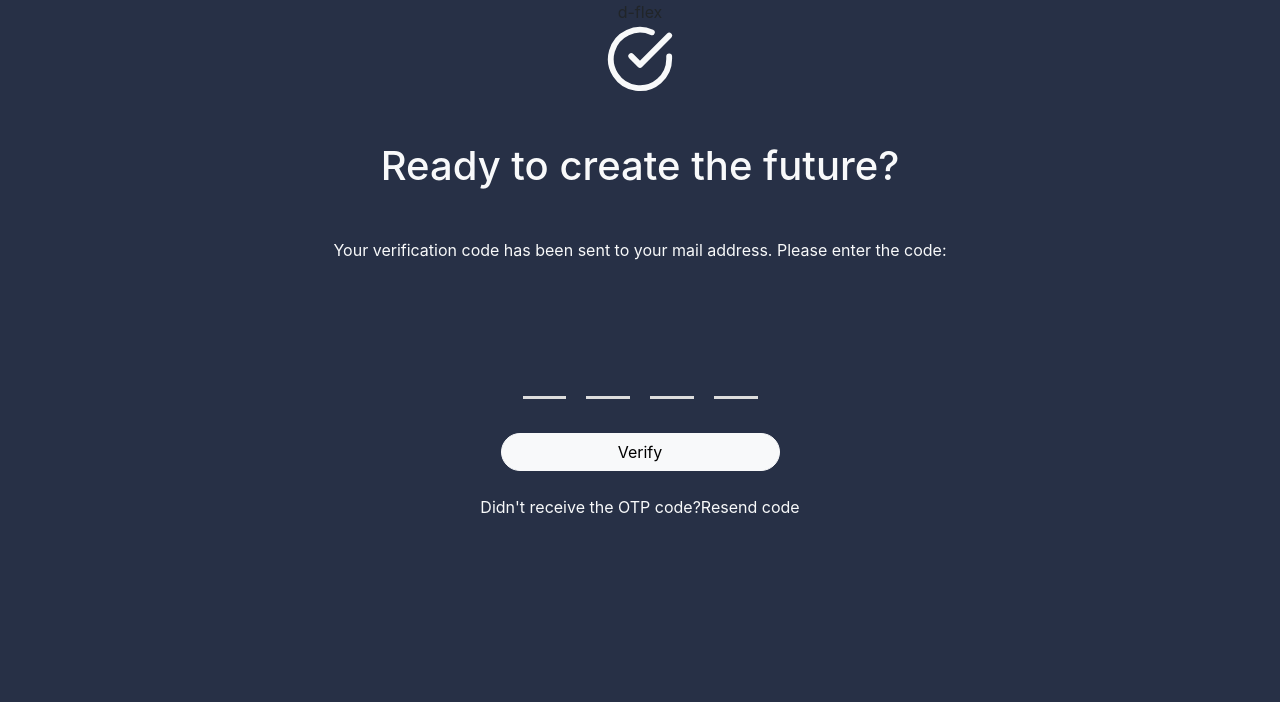
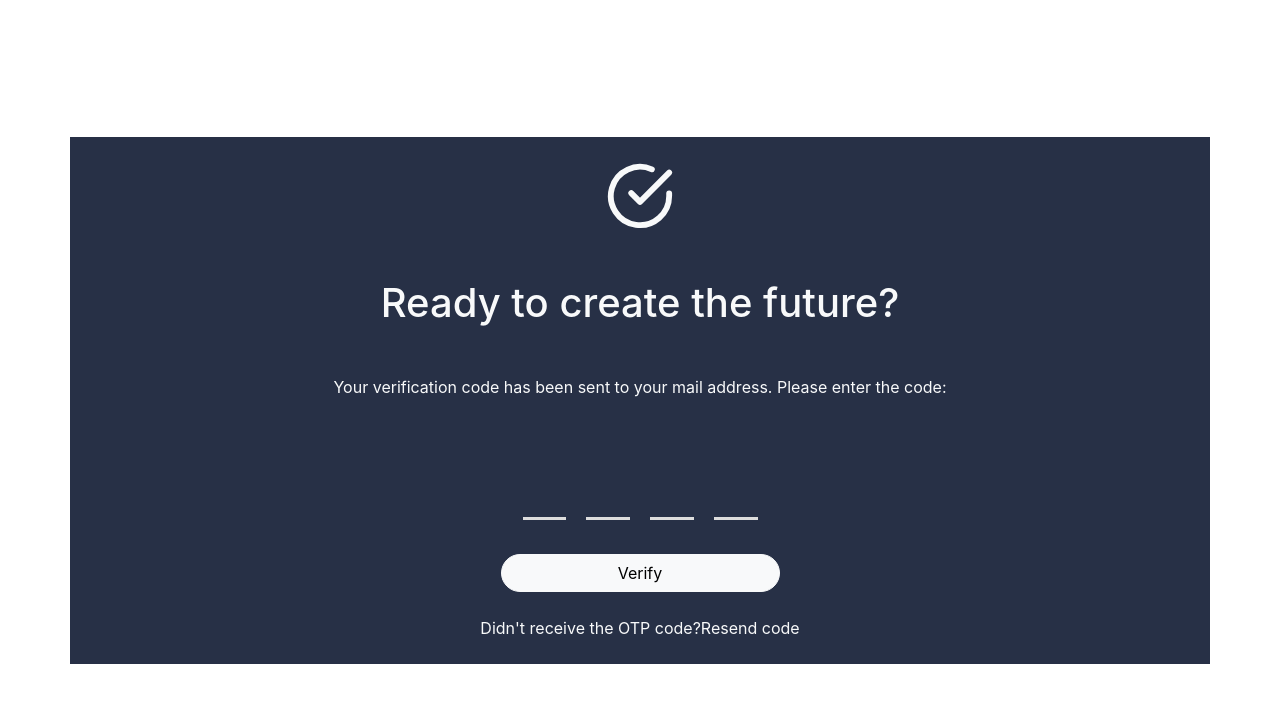
Before and after one commit to NurKevser/image-upload-and-OTP, a React (Create React App) app: page / in a window 1280 px wide. Shown: the top 702 px of the page. Built offline with nearby package versions, Linux system fonts and the light colour scheme.

Commit message:
redesign pages

```diff
--- a/src/App.js
+++ b/src/App.js
@@ -3,7 +3,7 @@ import Layout from "./layout/layout";
 
 const App = () => {
   return (
-    <div className={`backgroundStyle h-100`}>
+    <div className={` h-100`}>
       <Layout />
     </div>
   );
--- a/src/layout/layout.js
+++ b/src/layout/layout.js
@@ -4,12 +4,10 @@ import ImageUpload from "../pages/ImageUpload";
 
 const layout = () => {
   return (
-    <div>
-      <Routes>
-        <Route path="/" element={<Email />}></Route>
-        <Route path="/image" element={<ImageUpload />}></Route>
-      </Routes>
-    </div>
+    <Routes>
+      <Route path="/" element={<Email />}></Route>
+      <Route path="/image" element={<ImageUpload />}></Route>
+    </Routes>
   );
 };
 
--- a/src/pages/Email.js
+++ b/src/pages/Email.js
@@ -2,6 +2,7 @@ import { useState } from "react";
 import { OTPInput } from "../components/Email/OtpInput";
 import { Container, Button } from "reactstrap";
 import { LuCheckCircle } from "react-icons/lu";
+import "../styles/otpInput.css";
 
 const Email = () => {
   const [otp, setOtp] = useState("");
@@ -18,8 +19,8 @@ const Email = () => {
     }
   };
   return (
-    <Container className=" d-flex flex-column justify-content-center text-center align-items-center">
-      d-flex
+    <div className="h-100 d-flex flex-column justify-content-center text-center align-items-center ">
+      <Container className="backgroundStyle py-4 ">
         <div className="text-light mb-5">
           <LuCheckCircle size="70" />
           <h1 className=" my-5">Ready to create the future?</h1>
@@ -48,6 +49,7 @@ const Email = () => {
           </div>
         </div>
       </Container>
+    </div>
   );
 };
 
--- a/src/pages/ImageUpload.js
+++ b/src/pages/ImageUpload.js
@@ -1,6 +1,6 @@
 import React, { useState, useCallback } from "react";
 import Cropper from "react-easy-crop";
-import { Button, Input } from "reactstrap";
+import { Button, Input, Container } from "reactstrap";
 import { getCroppedImg } from "../components/ImageUpload/canvasUtils";
 import "../styles/imageUpload.css";
 
@@ -62,7 +62,7 @@ const ImageUpload = () => {
   ];
 
   return (
-    <div className="">
+    <Container className="d-flex flex-column justify-content-center align-items-center pt-5">
       {imageSrc ? (
         <React.Fragment>
           <div className="cropContainer">
@@ -135,7 +135,7 @@ const ImageUpload = () => {
           <img src={croppedImage} alt="Cropped" className="img-fluid" />
         </div>
       )}
-    </div>
+    </Container>
   );
 };
 export default ImageUpload;
--- a/src/styles/otpInput.css
+++ b/src/styles/otpInput.css
@@ -16,3 +16,7 @@
    outline: none;
    box-shadow:none !important;
 }
+
+.backgroundStyle {
+   background-color: #273046;
+}
```
Lines whose indentation alone changed are shown as unchanged.
